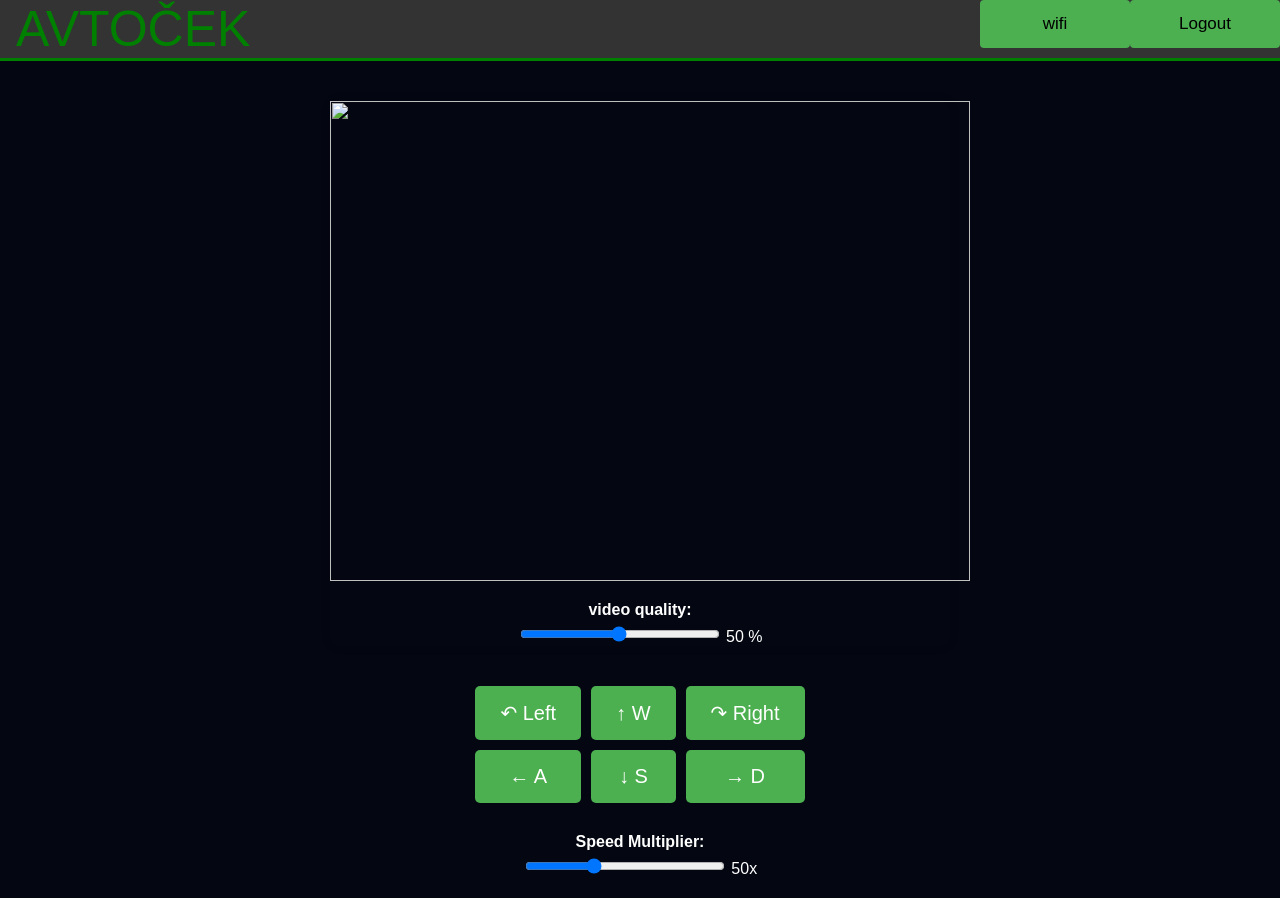
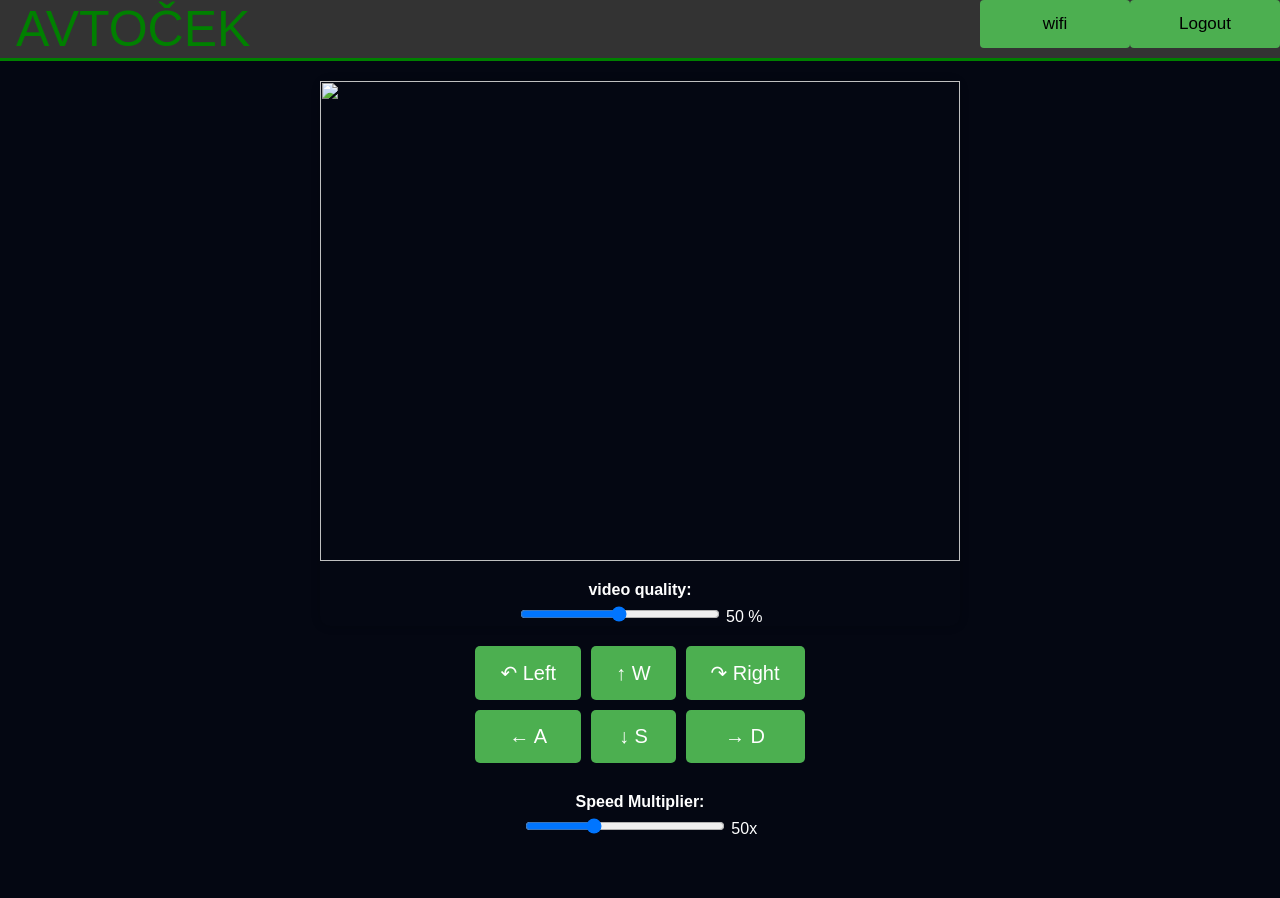
Before and after one commit to TKobe28/TriangularMecanum-Omni-WheelRobot, a Flask app: template main/templates/index.html in a window 1280 px wide. After the commit the page ends 858 px from the top, so only its background shows below. Run offline with Flask 3, Linux system fonts and the light colour scheme; the template is opened without the code that fills it, so the values that code supplies are empty; some libraries are stand-ins or nearby versions.

Commit message:
fixed ui bug

```diff
--- a/main/static/css/styles.css
+++ b/main/static/css/styles.css
@@ -15,16 +15,12 @@ body {
 
 .video-container {
     position: relative;
-    width: 50%;
-    margin: 20px 0;
     border-radius: 10px;
     box-shadow: 0 0 10px rgba(1,1,1,0.2);
 }
 
 .video {
     display: block;
-    margin-left: auto;
-    margin-right: auto;
 }
 
 .controls {
```
